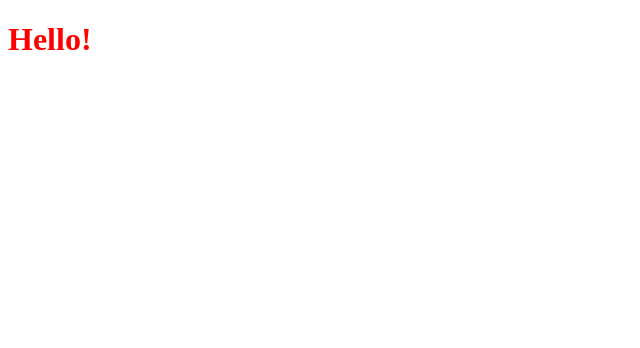
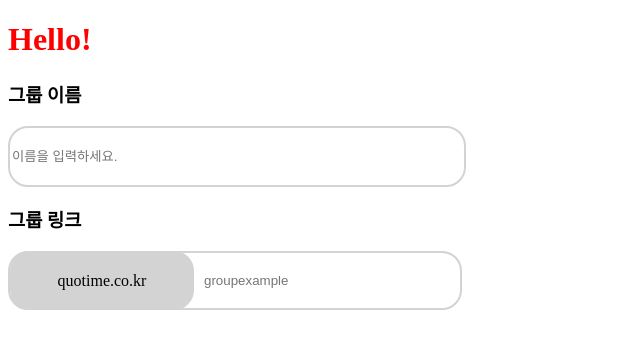
Before and after one commit to cloudmato/Client-Quota, a Next.js app in the folder client-quota/: page / in a window 1280 px wide. Shown: the top 348 px of the page, without its empty margins (0-640 px from the left). Built offline with nearby package versions, Linux system fonts and the light colour scheme.

Commit message:
feat/#1 : inputGropuLink 컴포넌트 & InputText 컴포넌트 수정

```diff
--- a/client-quota/src/components/teams/InputText/InputText.module.css
+++ /dev/null
@@ -1,5 +0,0 @@
-.inputText {
-    border-radius: 20px;
-    border: 2px solid var(#D3D3D3);
-    background: #FFF;
-  }
--- a/client-quota/src/components/teams/InputTitle.jsx
+++ /dev/null
@@ -1,3 +0,0 @@
-const InputTitle = ({ children })=> <h3>{children}</h3>;
-
-export default InputTitle;
--- /dev/null
+++ b/client-quota/src/components/teams/createForm/InputGroupLink.jsx
@@ -0,0 +1,45 @@
+import styled from 'styled-components';
+
+const StyledInputGroupLink = styled.div`
+    width: 450px;
+    height: 55px;
+    display: flex;
+    align-items: center;
+    border-radius: 20px;
+    border: 2px solid var(--D3, #D3D3D3);
+    background: #FFF;
+`;
+
+const FixedGroupLink = styled.div`
+    width: 180px;
+    height: 55px;
+    border-radius: 20px;
+    border: 2px solid var(--D3, #D3D3D3);
+
+    display: flex;
+    align-items: center;
+    justify-content: center;
+    background-color: var(--D3, #D3D3D3);
+`
+
+const FlexGroupLink = styled.input`
+    flex: 1;
+    border: none;
+    background: none;
+    padding: 10px;
+    outline: none;
+    border-radius: 20px;
+
+    ::placeholder {
+        color: var(--D3, #D3D3D3);
+    }
+`;
+
+const InputGroupLink = ({ name, placeholder }) => {
+    return <StyledInputGroupLink>
+        <FixedGroupLink>quotime.co.kr</FixedGroupLink>
+        <FlexGroupLink name={name} placeholder={placeholder}/>
+    </StyledInputGroupLink>
+}
+
+export default InputGroupLink;
--- a/client-quota/src/components/teams/createForm/InputText.jsx
+++ b/client-quota/src/components/teams/createForm/InputText.jsx
@@ -1,8 +1,8 @@
 import styled from 'styled-components';
 
 const StyledInputText = styled.input`
-    width: 619px;
-    height: 107px;
+    width: 450px;
+    height: 55px;
     border-radius: 20px;
     border: 2px solid var(--D3, #D3D3D3);
     background: #FFF;
--- a/client-quota/src/pages/index.js
+++ b/client-quota/src/pages/index.js
@@ -1,7 +1,17 @@
+import InputGroupLink from "@/components/teams/createForm/InputGroupLink";
+import InputText from "@/components/teams/createForm/InputText";
+import InputTitle from "@/components/teams/createForm/InputTitle";
+
 export default function Home() {
   return (
     <>
     <h1>Hello!</h1>
+    <InputTitle>그룹 이름</InputTitle>
+    <InputText name="teamName" placeholder="이름을 입력하세요."></InputText>
+
+
+    <InputTitle>그룹 링크</InputTitle>
+    <InputGroupLink name="teamUrl" placeholder="groupexample"/>
     </>
   )
 }
```
Also changed, not shown: client-quota/package.json (+5 -4 lines), client-quota/src/components/teams/InputText/InputText.jsx (deleted, +0 -7 lines), 1 other file (tests, documents, lock files or other folders).
